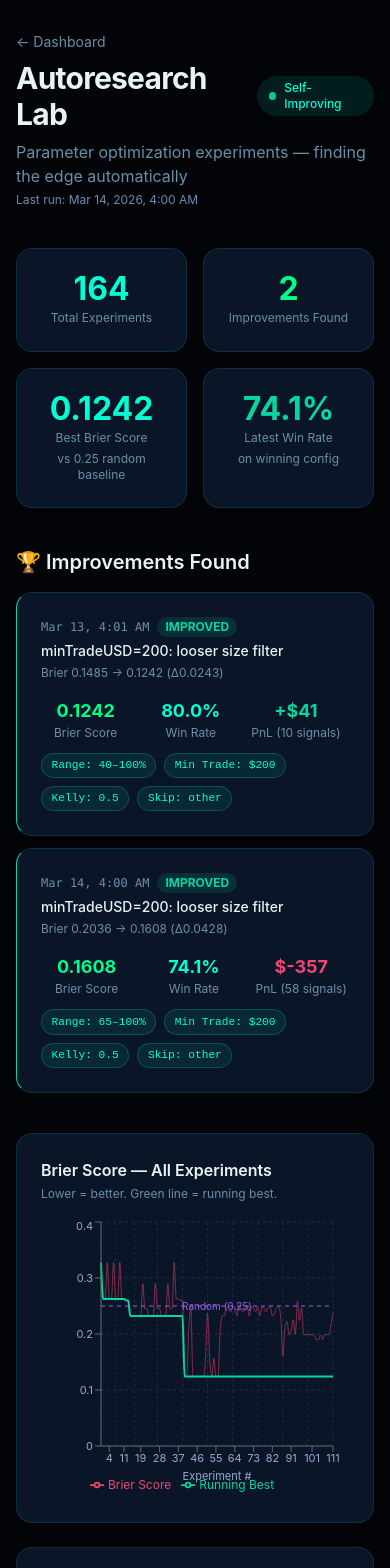
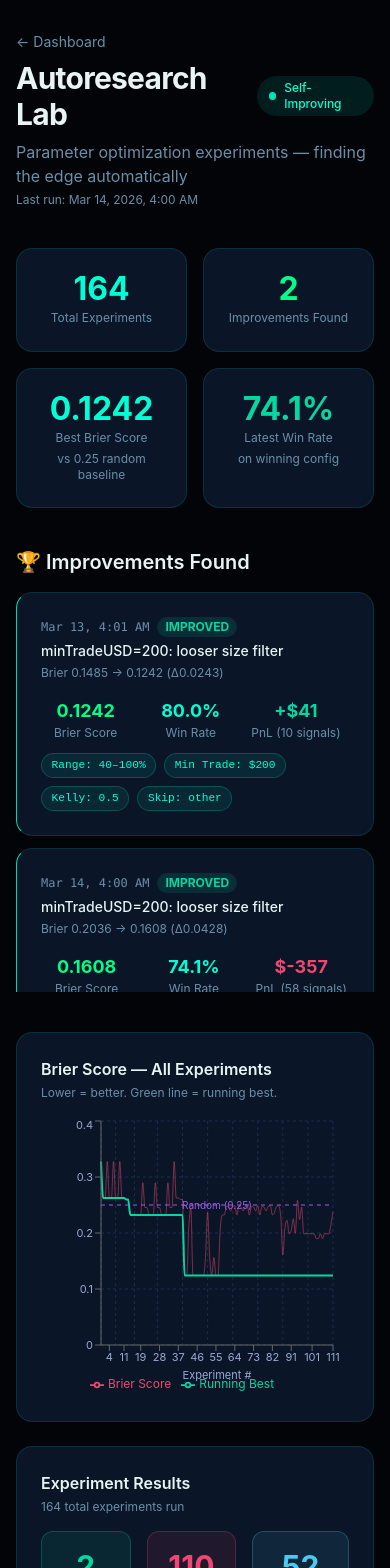
Before and after one commit to pagidik/kalshi-dashboard, a Next.js app: page /experiments in a window 390 px wide. Shown: the top 1568 px of the page. Built offline with nearby package versions, Linux system fonts and the light colour scheme.

Commit message:
feat: scrollable boxes for Open Positions, All Signals table, Experiments table + timeline

```diff
--- a/app/experiments/page.tsx
+++ b/app/experiments/page.tsx
@@ -81,7 +81,7 @@ export default function ExperimentsPage() {
       {improved.length > 0 && (
         <section className="mb-10">
           <h2 className="text-xl font-semibold mb-4">🏆 Improvements Found</h2>
-          <div className="space-y-3">
+          <div className="space-y-3 overflow-y-auto" style={{ maxHeight: '400px' }}>
             {improved.map((e, i) => (
               <div key={i} className="card border-l-4" style={{ borderLeftColor: '#06d6a0' }}>
                 <div className="flex flex-wrap items-start justify-between gap-4">
@@ -137,7 +137,7 @@ export default function ExperimentsPage() {
       {/* Top 10 experiments table */}
       <section className="mb-10">
         <h2 className="text-xl font-semibold mb-4">Top 10 Experiments by Brier Score</h2>
-        <div className="card overflow-x-auto">
+        <div className="card overflow-auto" style={{ maxHeight: '480px' }}>
           <table className="w-full text-sm">
             <thead>
               <tr className="border-b border-border">
--- a/components/PredictionTable.tsx
+++ b/components/PredictionTable.tsx
@@ -148,8 +148,10 @@ export default function PredictionTable({ predictions }: { predictions: Predicti
               <span className="text-xs text-text-muted cursor-help border-b border-dashed border-text-muted">What's this?</span>
             </Tooltip>
           </div>
-          <div className="grid gap-3 sm:grid-cols-2 lg:grid-cols-3">
-            {pending.map(p => <PendingCard key={p.id} p={p} />)}
+          <div className="overflow-y-auto" style={{ maxHeight: '420px' }}>
+            <div className="grid gap-3 sm:grid-cols-2 lg:grid-cols-3">
+              {pending.map(p => <PendingCard key={p.id} p={p} />)}
+            </div>
           </div>
         </div>
       )}
@@ -175,7 +177,7 @@ export default function PredictionTable({ predictions }: { predictions: Predicti
         ))}
       </div>
 
-      <div className="overflow-x-auto">
+      <div className="overflow-auto" style={{ maxHeight: '520px' }}>
         <table className="w-full text-left text-sm">
           <thead>
             <tr className="border-b border-border text-xs uppercase tracking-wider text-text-muted">
```
